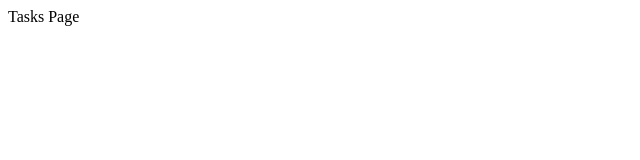
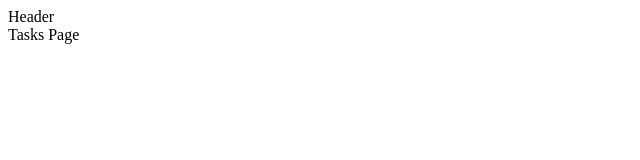
Before and after one commit to s1rserg/noted, a React (Vite) app: page /tasks in a window 1280 px wide. Shown: the top 160 px of the page, without its empty margins (0-640 px from the left). Built offline with nearby package versions, Linux system fonts and the light colour scheme.

Commit message:
feat(react-router): add main layout

```diff
--- /dev/null
+++ b/src/components/Header/Header.tsx
@@ -0,0 +1,5 @@
+import type { FC } from 'react';
+
+export const Header: FC = () => {
+  return <header>Header</header>;
+};
--- /dev/null
+++ b/src/components/Header/index.ts
@@ -0,0 +1 @@
+export { Header } from './Header';
--- /dev/null
+++ b/src/layouts/MainLayout.tsx
@@ -0,0 +1,14 @@
+import { Header } from 'components/Header';
+import { Outlet } from 'react-router-dom';
+import type { FC } from 'react';
+
+export const MainLayout: FC = () => {
+  return (
+    <div>
+      <Header />
+      <main>
+        <Outlet />
+      </main>
+    </div>
+  );
+};
--- /dev/null
+++ b/src/layouts/index.ts
@@ -0,0 +1 @@
+export { MainLayout } from './MainLayout';
--- a/src/routes/AppRouter.tsx
+++ b/src/routes/AppRouter.tsx
@@ -1,9 +1,11 @@
+import TasksPage from 'pages/TasksPage/TasksPage';
+import { AppRoutes } from './config';
+import { MainLayout } from 'layouts';
 import { createBrowserRouter, type RouteObject } from 'react-router-dom';
-import { AppRoutes } from './config';
-import TasksPage from 'pages/TasksPage/TasksPage';
 
 const APP_ROUTES: RouteObject[] = [
   {
+    element: <MainLayout />,
     children: [
       {
         path: AppRoutes.TASKS,
```
Also changed, not shown: src/main.tsx (+1 -6 lines).
